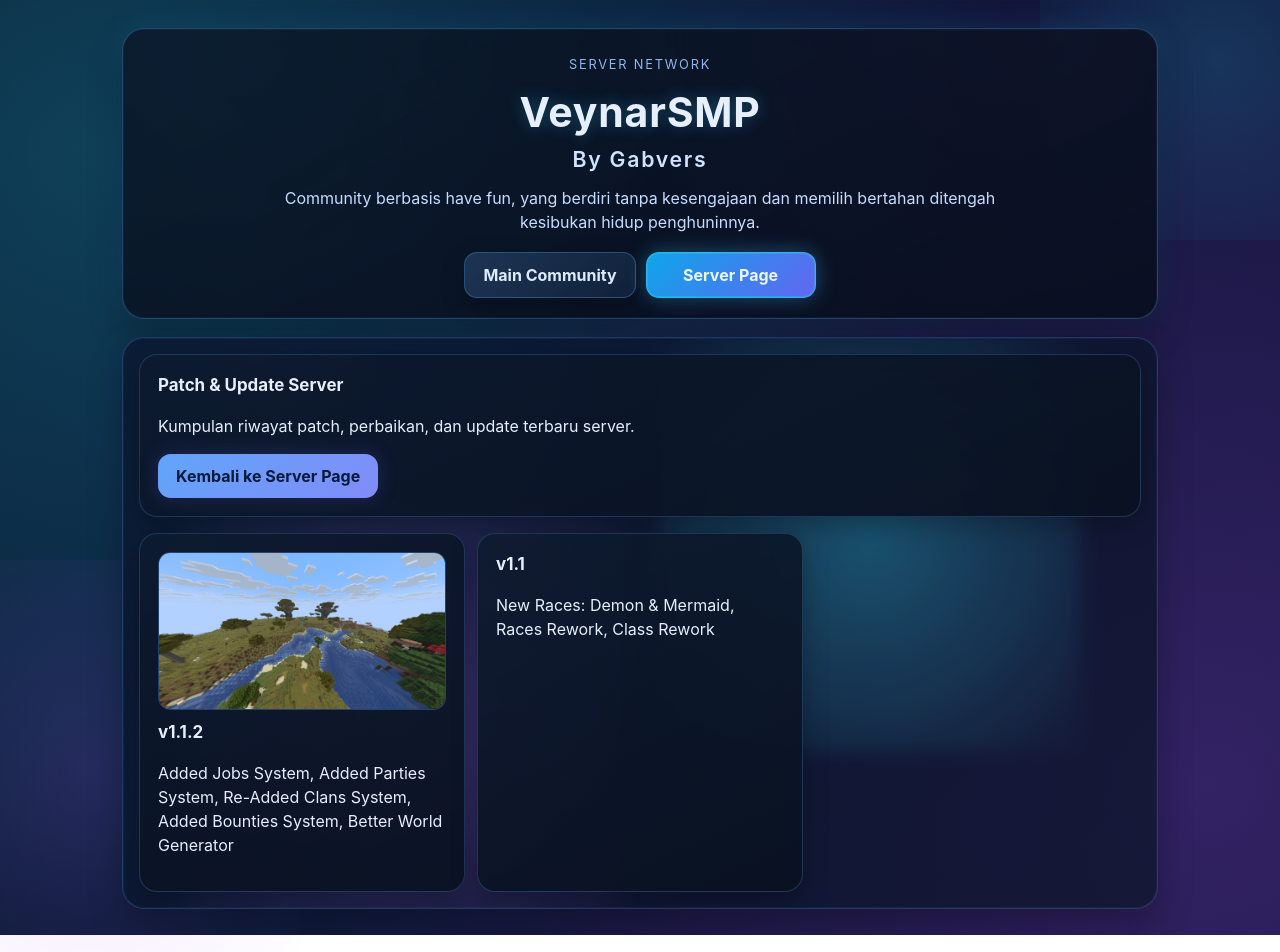
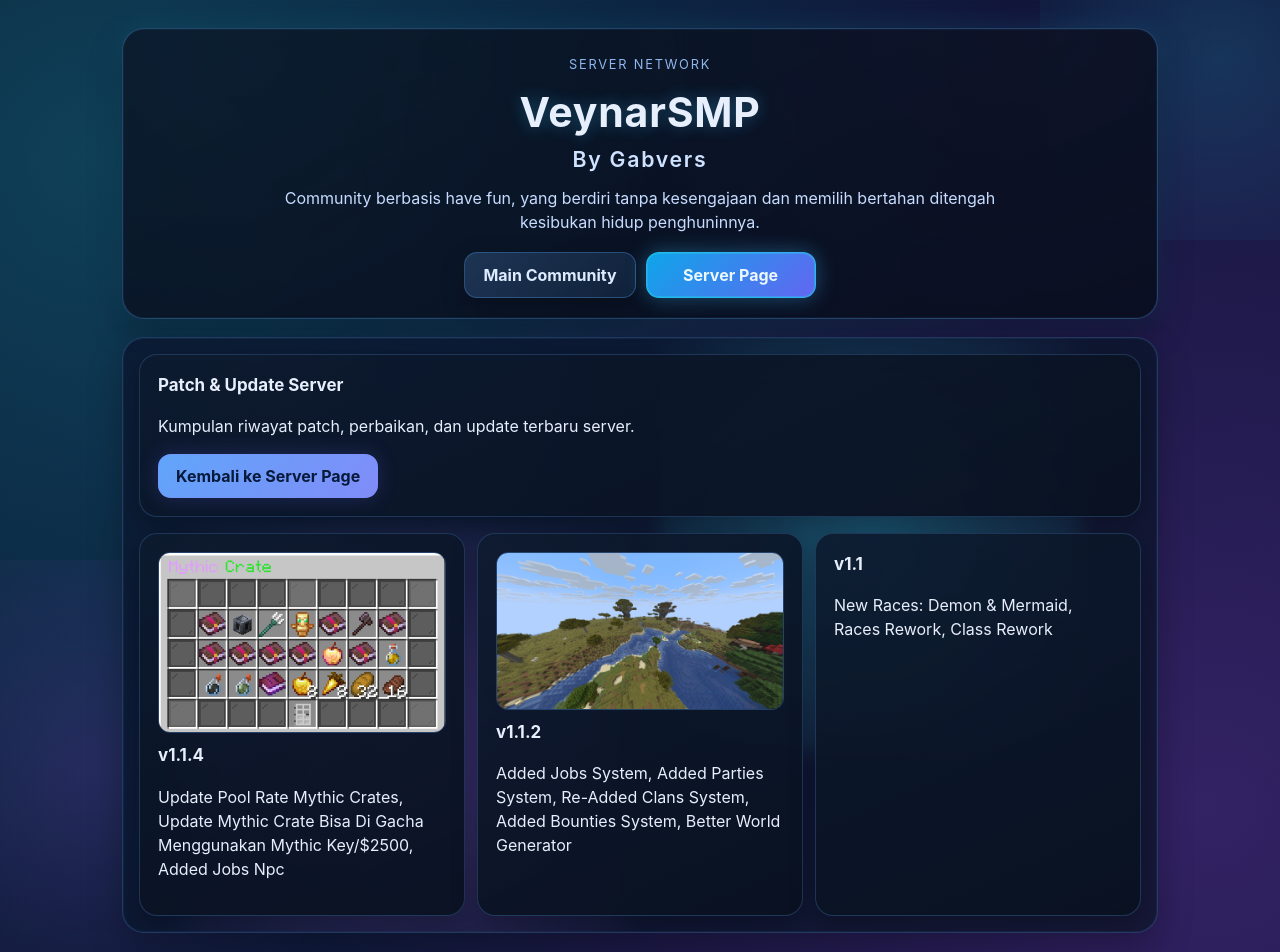
Before and after one commit to Ryuless/serverminecraft-website, a React (Vite) app: page /server/updates in a window 1280 px wide. Shown: the top 952 px of the page. Built offline with nearby package versions, Linux system fonts and the light colour scheme; no server answers.

Commit message:
modified:   src/data/serverUpdates.js

```diff
--- a/src/data/serverUpdates.js
+++ b/src/data/serverUpdates.js
@@ -1,4 +1,15 @@
 export const SERVER_UPDATES = [
+  {
+    id: 'v1-1-4',
+    version: 'v1.1.4',
+    date: '2026-03-13',
+    image: '/patch-updates/images/v1.1.4.png',
+    summary:
+      'Update Pool Rate Mythic Crates, Update Mythic Crate Bisa Di Gacha Menggunakan Mythic Key/$2500, Added Jobs Npc',
+    content: `Update Pool Rate Mythic Crates
+Update Mythic Crate Bisa Di Gacha Menggunakan Mythic Key/$2500
+Added Jobs Npc`,
+  },
   {
     id: 'v1-1-2',
     version: 'v1.1.2',
```
